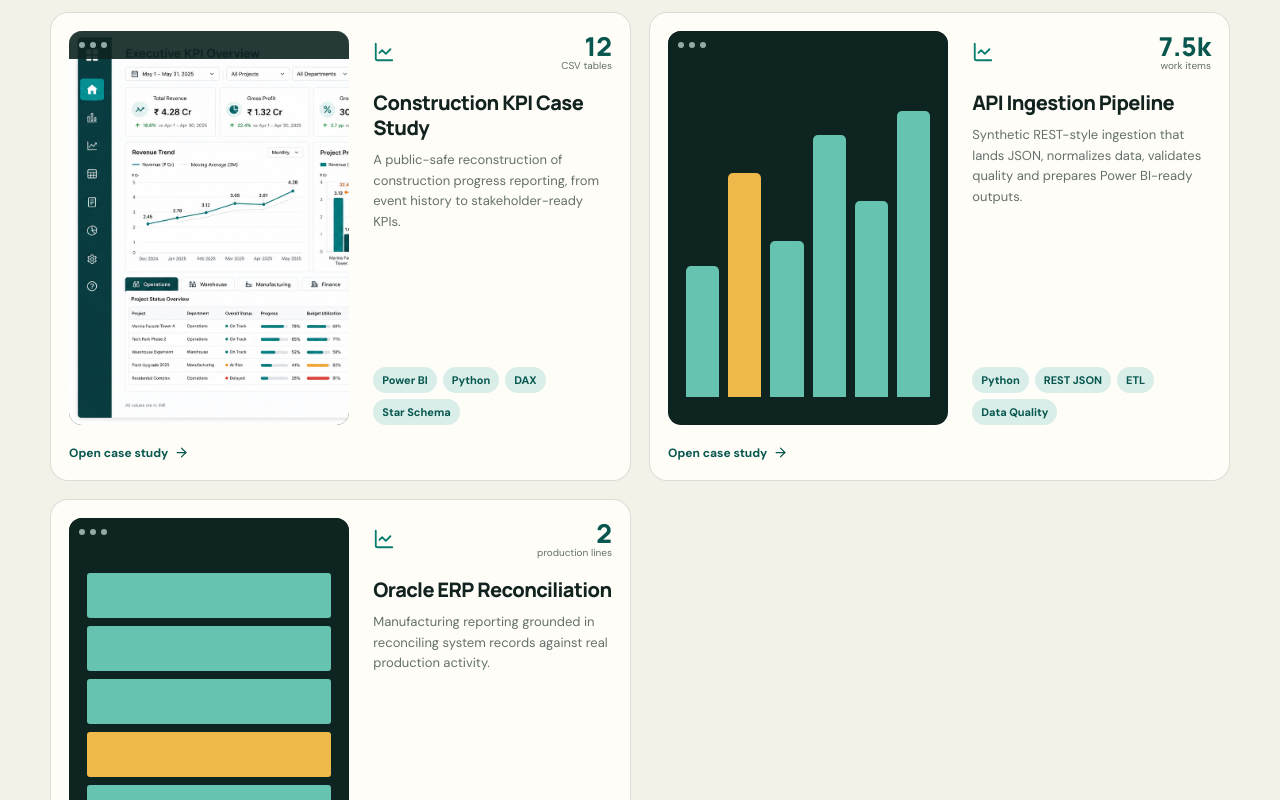
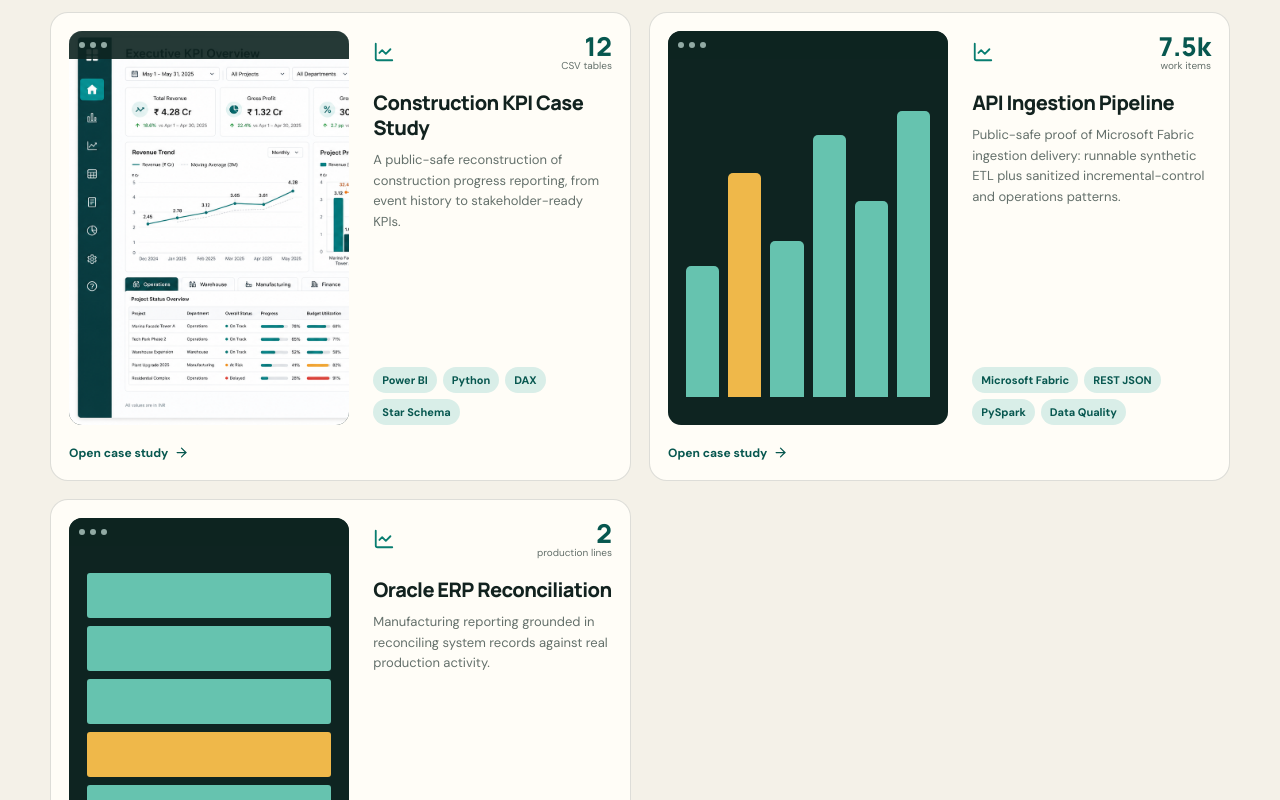
Before and after one commit to OMBHARTIYA/om-bhartiya-portfolio, a React (Vite) app: page / in a window 1280 px wide. Shown: the part 1440-2240 px from the top of the page. Built offline with nearby package versions, Linux system fonts and the light colour scheme.

Commit message:
Strengthen sanitized Fabric ingestion proof

```diff
--- a/src/main.jsx
+++ b/src/main.jsx
@@ -60,15 +60,15 @@ const projects = [
   {
     title: 'API Ingestion Pipeline',
     category: 'data',
-    text: 'Synthetic REST-style ingestion that lands JSON, normalizes data, validates quality and prepares Power BI-ready outputs.',
-    tags: ['Python', 'REST JSON', 'ETL', 'Data Quality'],
+    text: 'Public-safe proof of Microsoft Fabric ingestion delivery: runnable synthetic ETL plus sanitized incremental-control and operations patterns.',
+    tags: ['Microsoft Fabric', 'REST JSON', 'PySpark', 'Data Quality'],
     metric: '7.5k',
     label: 'work items',
     visual: 'bars',
     repo: 'https://github.com/OMBHARTIYA/Api-ingestion-pipeline',
-    problem: 'Operational API data is difficult to trust when pagination, status history and validation are handled manually.',
-    built: 'A REST/JSON ingestion flow with raw landing, bronze and silver layers, quality checks, latest-event logic and gold reporting summaries.',
-    outcome: 'A repeatable pipeline pattern that produces project, contractor and monthly progress outputs with visible delivery controls.'
+    problem: 'Incremental API reporting is difficult to trust without a stable extraction window, explicit pagination, safe reruns and quality gates.',
+    built: 'A runnable synthetic raw-to-gold workflow plus delivery-informed Fabric controls for frozen watermarks, OneLake-style staging, PySpark/Delta curation, archive-before-delete and commit-on-success.',
+    outcome: 'A reviewer-ready proof of ETL, pipeline operations, validation and recovery depth without exposing production identifiers, endpoints, schemas, records or exported definitions.'
   },
   {
     title: 'Oracle ERP Reconciliation',
@@ -192,14 +192,16 @@ CALCULATE(
 )`
   },
   {
-    title: 'BI Delivery Controls',
-    icon: ClipboardCheck,
-    note: 'Checks I use before dashboard handover and stakeholder UAT.',
-    code: `checks:
-  row_counts: pass
-  foreign_keys: pass
-  status_values: pass
-  latest_event_logic: pass`
+    title: 'Incremental Pipeline Control',
+    icon: ShieldCheck,
+    note: 'Failure-safe control pattern for paginated API ingestion.',
+    code: `run_window:
+  start: last_success
+  end: frozen_at_start
+pagination:
+  terminal_signal: explicit
+watermark_commit:
+  when: all_required_steps_pass`
   }
 ];
 
@@ -584,7 +586,8 @@ function Confidentiality() {
       <p>
         My production work includes real Power BI, API, Fabric, and BIM/model-linked reporting delivery. Public portfolio
         projects are rebuilt as clean-room case studies with synthetic data so reviewers can inspect my approach without
-        exposing employer dashboards, client files, private model data, source systems, or internal screenshots.
+        exposing employer dashboards, client files, private model data, source records, endpoints, credentials, project or
+        workspace identifiers, connection names, production schemas, internal screenshots, or exported definitions.
       </p>
     </section>
   );
```
Also changed, not shown: 1 other file (tests, documents, lock files or other folders).
